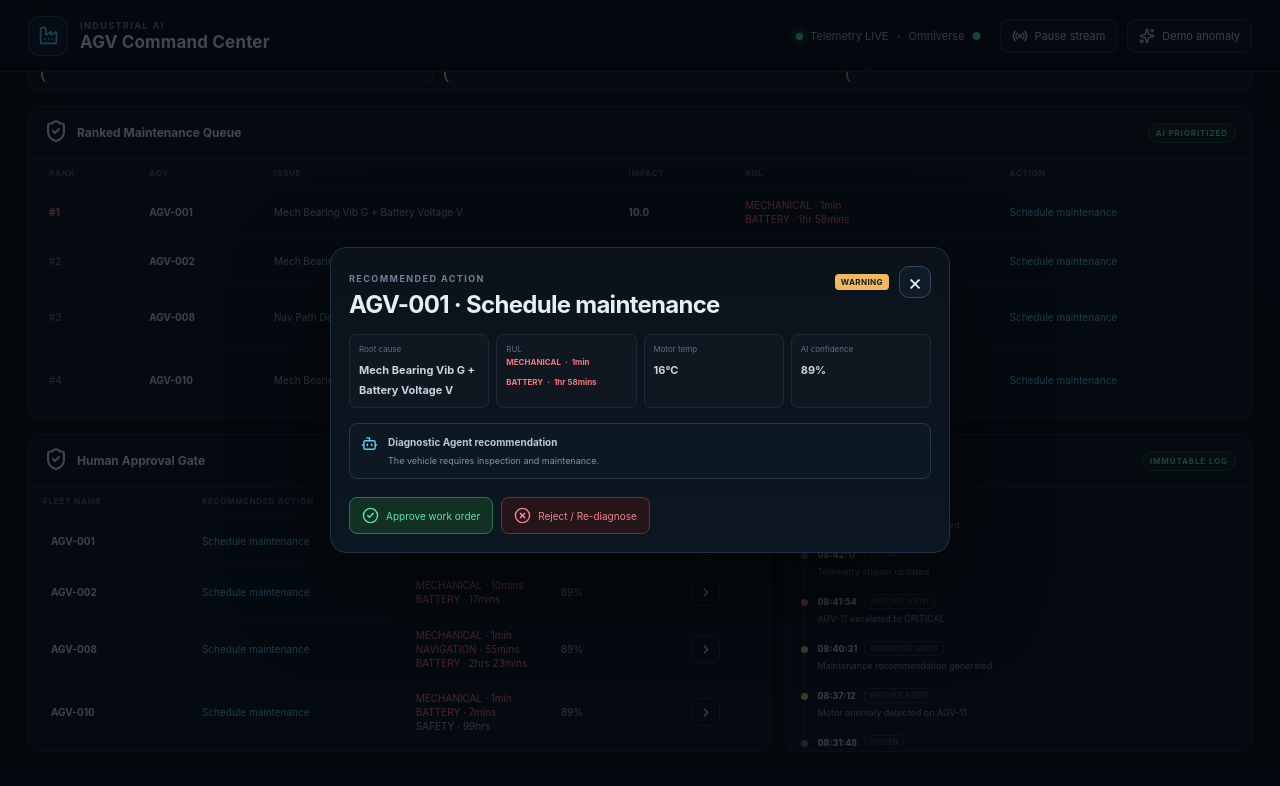
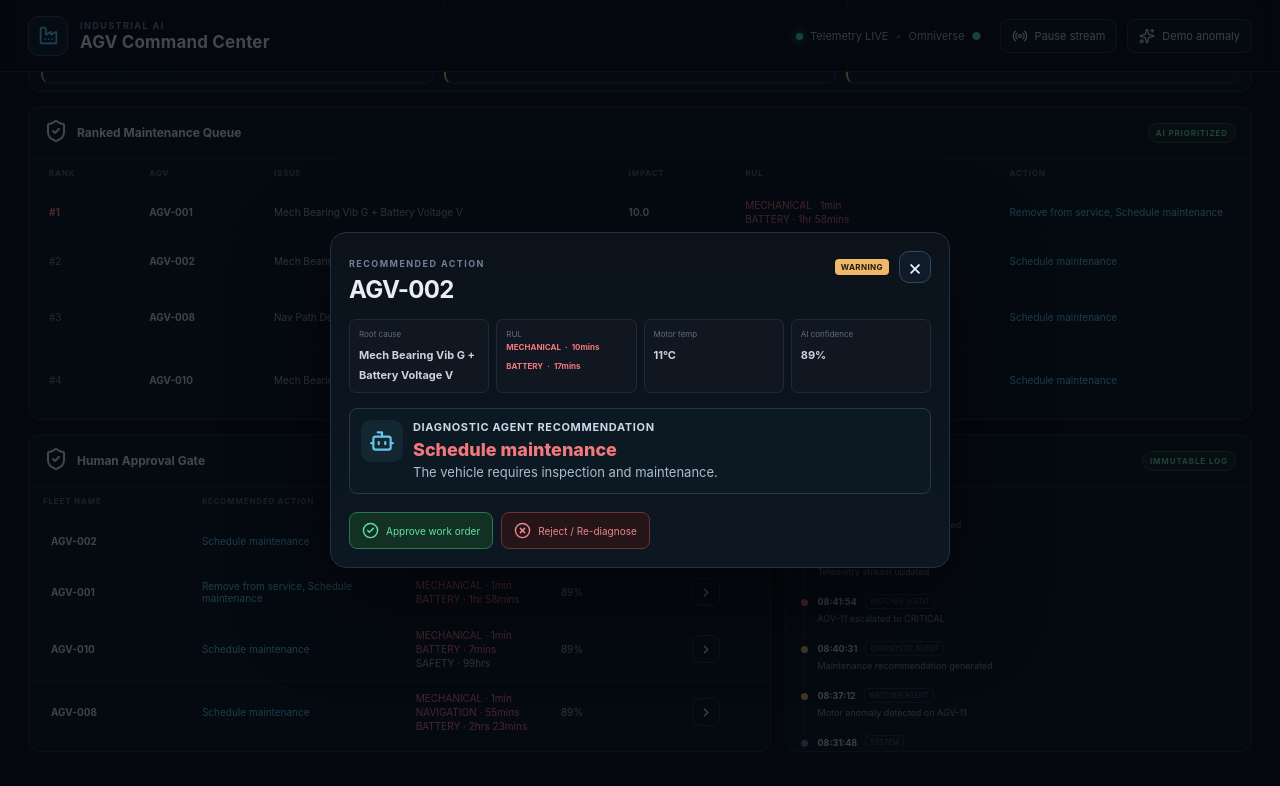
Before and after one commit to sri1442/hackthon-nvidia, a React (Vite) app in the folder UI/agv-command-center/: page / in a window 1280 px wide. Both pictures are taken after a click on the button 706 px from the left and 1554 px from the top of the page. Shown: the part 1013-1799 px from the top of the page. Built offline with nearby package versions, Linux system fonts and the light colour scheme; no server answers.

Commit message:
human approval, approval modal and diagnosis fix

```diff
--- a/UI/agv-command-center/src/components/agv/AgvDetails.tsx
+++ b/UI/agv-command-center/src/components/agv/AgvDetails.tsx
@@ -190,32 +190,37 @@ export const AgvDetails: React.FC<AgvDetailsProps> = ({ agv, onClose }) => {
               {agv.diagnoses && agv.diagnoses.length > 0 && (
                 <div className="diagnoses-section">
                   <h4>Diagnoses</h4>
-                  {agv.diagnoses.slice(0, 3).map((diagnosis: any, idx: number) => (
-                    <div key={idx} className={`diagnosis-card severity-${diagnosis.diagnosis?.severity || diagnosis.severity}`}>
+                  {agv.diagnoses.slice(0, 3).map((diagnosis: any, idx: number) => {
+                    const diag = diagnosis.diagnosis ?? diagnosis;
+                    const severity = diag?.severity || diagnosis?.severity || 'info';
+                    const parameter = diag?.parameter || diagnosis?.parameter || diagnosis?.parameter;
+                    return (
+                      <div key={idx} className={`diagnosis-card severity-${severity}`}>
                         <div className="diagnosis-header">
-                        <strong>{diagnosis.parameter}</strong>
-                        <span className={`severity-badge ${diagnosis.diagnosis?.severity || diagnosis.severity}`}>
-                          {diagnosis.diagnosis?.severity || diagnosis.severity}
+                          <strong>{parameter}</strong>
+                          <span className={`severity-badge ${severity}`}>
+                            {severity}
                           </span>
                         </div>
-                      {diagnosis.diagnosis?.root_cause && (
+                        {diag?.root_cause && (
                           <p className="root-cause">
-                          <strong>Root Cause:</strong> {diagnosis.diagnosis.root_cause}
+                            <strong>Root Cause:</strong> {diag.root_cause}
                           </p>
                         )}
-                      {diagnosis.diagnosis?.explanation && <p className="explanation">{diagnosis.diagnosis.explanation}</p>}
-                      {diagnosis.diagnosis?.action && (
+                        {diag?.explanation && <p className="explanation">{diag.explanation}</p>}
+                        {diag?.action && (
                           <p className="action">
-                          <strong>Action:</strong> {diagnosis.diagnosis.action}
+                            <strong>Action:</strong> {diag.action}
                           </p>
                         )}
-                      {diagnosis.diagnosis?.repair_hours && (
+                        {diag?.repair_hours != null && (
                           <p className="repair-time">
-                          <strong>Est. Repair Time:</strong> {diagnosis.diagnosis.repair_hours}h
+                            <strong>Est. Repair Time:</strong> {diag.repair_hours}h
                           </p>
                         )}
                       </div>
-                  ))}
+                    );
+                  })}
                 </div>
               )}
             </div>
--- a/UI/agv-command-center/src/components/dashboard/FleetOverview.tsx
+++ b/UI/agv-command-center/src/components/dashboard/FleetOverview.tsx
@@ -36,7 +36,7 @@ interface FleetOverviewProps {
 export const FleetOverview: React.FC<FleetOverviewProps> = ({ agvs }) => {
   const critical = agvs.filter(a => ((a.rawState?.severity ?? a.severity) as string).toLowerCase() === 'critical').length;
   const warnings = agvs.filter(a => ((a.rawState?.severity ?? a.severity) as string).toLowerCase() === 'warning').length;
-  const healthy = agvs.filter(a => ((a.rawState?.severity ?? a.severity) as string).toLowerCase() === 'healthy').length;
+  const healthy = agvs.filter(a => ((a.rawState?.severity ?? a.severity) as string).toLowerCase() === 'info').length;
   const queue = agvs.filter(a => a.issue).length;
 
   return (
--- a/UI/agv-command-center/src/components/maintenance/ApprovalModal.tsx
+++ b/UI/agv-command-center/src/components/maintenance/ApprovalModal.tsx
@@ -2,7 +2,7 @@
  * ApprovalModal Component - Work order approval modal
  */
 
-import React, { useState } from 'react';
+import React from 'react';
 import { Bot, CheckCircle2, XCircle } from 'lucide-react';
 import { AGV } from '../../services/telemetryService';
 import { SeverityBadge } from '../common/SeverityBadge';
@@ -30,13 +30,39 @@ const Evidence: React.FC<EvidenceProps> = ({ label, value, danger }) => (
 );
 
 export const ApprovalModal: React.FC<ApprovalModalProps> = ({ agv, onClose, onApprove, onReject, approval }) => {
-  const getRecommendedAction = (id: string): string => {
-    const actions: Record<string, string> = {
-      'AGV-11': 'Remove from service',
-      'AGV-04': 'Route to charging',
-      'AGV-02': 'Inspect next shift'
+  const getRecommendedAction = (agv: AGV): string => {
+    const raw = (agv as any).diagnosis || (agv as any).diagnoses || (agv as any).rawState?.diagnosis || (agv as any).rawState?.diagnoses || null;
+    if (!raw) return agv.issue || 'Schedule maintenance';
+
+    const normalizeArray = (d: any): any[] => {
+      if (!d) return [];
+      if (Array.isArray(d)) return d;
+      return [d];
     };
-    return actions[id] || 'Schedule maintenance';
+
+    const entries = normalizeArray(raw).flatMap((item: any) => {
+      if (!item) return [];
+      if (item.diagnosis) return normalizeArray(item.diagnosis);
+      return [item];
+    });
+
+    const rawActions = entries.map((e: any) => e?.action || e?.diagnosis?.action || e?.recommendation || e?.diagnosis?.recommendation).filter(Boolean);
+    const mapAction = (a: string) => {
+      const token = String(a).toLowerCase();
+      if (token === 'immediate' || token.includes('remove')) return 'Remove from service';
+      if (token.includes('charge') || token.includes('charging') || token.includes('route')) return 'Route to charging';
+      if (token.includes('inspect') || token.includes('review')) return 'Inspect next shift';
+      if (token.includes('schedule')) return 'Schedule maintenance';
+      return a;
+    };
+
+    const actions = rawActions.map(mapAction);
+    if (actions.length) return [...new Set(actions)].join(', ');
+
+    const fallbacks = entries.map((e: any) => e?.root_cause).filter(Boolean);
+    if (fallbacks.length) return fallbacks.join(', ');
+
+    return agv.issue || 'Schedule maintenance';
   };
 
   const getDiagnosticSummary = (id: string): string => {
@@ -61,7 +87,7 @@ export const ApprovalModal: React.FC<ApprovalModalProps> = ({ agv, onClose, onAp
           <div>
             <span className="eyebrow">RECOMMENDED ACTION</span>
             <h3>
-              {agv.id} · {getRecommendedAction(agv.id)}
+              {agv.id}
             </h3>
           </div>
           <div className="modal-actions">
@@ -114,11 +140,15 @@ export const ApprovalModal: React.FC<ApprovalModalProps> = ({ agv, onClose, onAp
             <Evidence label="Motor temp" value={`${agv.motor}°C`} danger={agv.motor >= 85} />
             <Evidence label="AI confidence" value={agv.id === 'AGV-11' ? '96%' : '89%'} />
           </div>
-          <div className="ai-summary">
-            <Bot size={17} />
-            <div style={{ marginTop: '-5px' }}>
-              <strong>Diagnostic Agent recommendation</strong>
-              <p>{getDiagnosticSummary(agv.id)}</p>
+
+          <div className="ai-summary ai-summary-prominent">
+            <div className="ai-summary-icon">
+              <Bot size={26} />
+            </div>
+            <div className="ai-summary-content">
+              <div className="ai-eyebrow">Diagnostic Agent recommendation</div>
+              <h4 className="ai-action">{getRecommendedAction(agv)}</h4>
+              <p className="ai-desc">{getDiagnosticSummary(agv.id)}</p>
             </div>
           </div>
           <div className="approval-actions modal-actions-row">
--- a/UI/agv-command-center/src/components/maintenance/ApprovalPanel.tsx
+++ b/UI/agv-command-center/src/components/maintenance/ApprovalPanel.tsx
@@ -14,13 +14,39 @@ interface ApprovalPanelProps {
 }
 
 export const ApprovalPanel: React.FC<ApprovalPanelProps> = ({ agvs, onOpenDetails }) => {
-  const getRecommendedAction = (id: string): string => {
-    const actions: Record<string, string> = {
-      'AGV-11': 'Remove from service',
-      'AGV-04': 'Route to charging',
-      'AGV-02': 'Inspect next shift'
+  const getRecommendedAction = (agv: AGV): string => {
+    const raw = (agv as any).diagnosis || (agv as any).diagnoses || (agv as any).rawState?.diagnosis || (agv as any).rawState?.diagnoses || null;
+    if (!raw) return agv.issue || 'Schedule maintenance';
+
+    const normalizeArray = (d: any): any[] => {
+      if (!d) return [];
+      if (Array.isArray(d)) return d;
+      return [d];
     };
-    return actions[id] || 'Schedule maintenance';
+
+    const entries = normalizeArray(raw).flatMap((item: any) => {
+      if (!item) return [];
+      if (item.diagnosis) return normalizeArray(item.diagnosis);
+      return [item];
+    });
+
+    const rawActions = entries.map((e: any) => e?.action || e?.diagnosis?.action || e?.recommendation || e?.diagnosis?.recommendation).filter(Boolean);
+    const mapAction = (a: string) => {
+      const token = String(a).toLowerCase();
+      if (token === 'immediate' || token.includes('remove')) return 'Remove from service';
+      if (token.includes('charge') || token.includes('charging') || token.includes('route')) return 'Route to charging';
+      if (token.includes('inspect') || token.includes('review')) return 'Inspect next shift';
+      if (token.includes('schedule')) return 'Schedule maintenance';
+      return a;
+    };
+
+    const actions = rawActions.map(mapAction);
+    if (actions.length) return [...new Set(actions)].join(', ');
+
+    const fallbacks = entries.map((e: any) => e?.root_cause).filter(Boolean);
+    if (fallbacks.length) return fallbacks.join(', ');
+
+    return agv.issue || 'Schedule maintenance';
   };
 
   const approvalQueue = agvs
@@ -44,7 +70,7 @@ export const ApprovalPanel: React.FC<ApprovalPanelProps> = ({ agvs, onOpenDetail
               <span className={`severity-dot ${agv.severity.toLowerCase()}`}></span>
               <strong>{agv.id}</strong>
             </span>
-            <span className="action-text">{getRecommendedAction(agv.id)}</span>
+            <span className="action-text">{getRecommendedAction(agv)}</span>
             <span>
               {agv.rulBreakdown && agv.rulBreakdown.length > 0 ? (
                 <span style={{ display: 'flex', flexDirection: 'column', alignItems: 'flex-start', gap: 2 }}>
--- a/UI/agv-command-center/src/components/maintenance/MaintenanceQueue.tsx
+++ b/UI/agv-command-center/src/components/maintenance/MaintenanceQueue.tsx
@@ -15,13 +15,39 @@ interface MaintenanceQueueProps {
 }
 
 export const MaintenanceQueue: React.FC<MaintenanceQueueProps> = ({ agvs, onSelectAgv }) => {
-  const getRecommendedAction = (id: string): string => {
-    const actions: Record<string, string> = {
-      'AGV-11': 'Remove from service',
-      'AGV-04': 'Route to charging',
-      'AGV-02': 'Inspect next shift'
+  const getRecommendedAction = (agv: AGV): string => {
+    const raw = (agv as any).diagnosis || (agv as any).diagnoses || (agv as any).rawState?.diagnosis || (agv as any).rawState?.diagnoses || null;
+    if (!raw) return agv.issue || 'Schedule maintenance';
+
+    const normalizeArray = (d: any): any[] => {
+      if (!d) return [];
+      if (Array.isArray(d)) return d;
+      return [d];
     };
-    return actions[id] || 'Schedule maintenance';
+
+    const entries = normalizeArray(raw).flatMap((item: any) => {
+      if (!item) return [];
+      if (item.diagnosis) return normalizeArray(item.diagnosis);
+      return [item];
+    });
+
+    const rawActions = entries.map((e: any) => e?.action || e?.diagnosis?.action || e?.recommendation || e?.diagnosis?.recommendation).filter(Boolean);
+    const mapAction = (a: string) => {
+      const token = String(a).toLowerCase();
+      if (token === 'immediate' || token.includes('remove')) return 'Remove from service';
+      if (token.includes('charge') || token.includes('charging') || token.includes('route')) return 'Route to charging';
+      if (token.includes('inspect') || token.includes('review')) return 'Inspect next shift';
+      if (token.includes('schedule')) return 'Schedule maintenance';
+      return a;
+    };
+
+    const actions = rawActions.map(mapAction);
+    if (actions.length) return [...new Set(actions)].join(', ');
+
+    const fallbacks = entries.map((e: any) => e?.root_cause).filter(Boolean);
+    if (fallbacks.length) return fallbacks.join(', ');
+
+    return agv.issue || 'Schedule maintenance';
   };
 
   const queue = agvs
@@ -68,7 +94,7 @@ export const MaintenanceQueue: React.FC<MaintenanceQueueProps> = ({ agvs, onSele
                 <span className={agv.rul <= 4 ? 'danger-text' : ''}>{formatRulHours(agv.rul)}</span>
               )}
             </span>
-            <span className="action-text">{getRecommendedAction(agv.id)}</span>
+            <span className="action-text">{getRecommendedAction(agv)}</span>
           </button>
         ))}
       </div>
--- a/UI/agv-command-center/src/services/telemetryService.ts
+++ b/UI/agv-command-center/src/services/telemetryService.ts
@@ -179,6 +179,21 @@ export function getRulBreakdown(state: AgvState): AGV['rulBreakdown'] {
   return Array.from(deduped.values()).sort((a, b) => a.rul_hours - b.rul_hours);
 }
 
+/**
+ * Compute average RUL from alert signals on the state.
+ * Falls back to undefined when no alert RULs are present.
+ */
+export function computeAverageAlertRul(state: AgvState): number | undefined {
+  const alerts = Array.isArray(state.alerts) ? state.alerts : [];
+  const rulValues = alerts
+    .map((a: any) => Number(a?.rul_hours))
+    .filter((v: number) => Number.isFinite(v) && v >= 0);
+
+  if (rulValues.length === 0) return undefined;
+  const sum = rulValues.reduce((s: number, v: number) => s + v, 0);
+  return sum / rulValues.length;
+}
+
 function normalizeHealthSignals(state: AgvState): HealthSignal[] {
   const alertSignals = Array.isArray(state.alerts) ? state.alerts : [];
   const diagnosisSignals = Array.isArray(state.diagnoses) ? state.diagnoses : [];
@@ -315,7 +330,12 @@ export function mapStateToAgv(state: AgvState, uiOverrides: Partial<AGV> = {}):
     severity,
     battery: Math.round(state.battery_soh * 100),
     motor: Math.round(state.drive_motor_current_a),
-    rul: effectiveRul,
+    // RUL: prefer average of alert rul_hours when available, otherwise fallback to effectiveRul
+    rul: (() => {
+      const avg = computeAverageAlertRul(state);
+      if (typeof avg === 'number' && Number.isFinite(avg)) return Math.round(avg);
+      return effectiveRul;
+    })(),
     rulBreakdown: getRulBreakdown(state),
     bearing_vibration: state.mech_bearing_vib_g,
     speed: state.drive_speed_ms,
--- a/UI/agv-command-center/src/styles.css
+++ b/UI/agv-command-center/src/styles.css
@@ -417,7 +417,7 @@ main {
     display: inline-flex;
     padding: 4px 8px;
     border-radius: 999px;
-    font-size: 11px;
+    font-size: 8px;
     font-weight: 700;
     letter-spacing: .04em;
     align-items: center;
@@ -1438,6 +1438,47 @@ main {
     border: 1px solid #25384a;
     background: #0d1922;
     border-radius: 8px;
+    .ai-summary-prominent {
+        display: flex;
+        gap: 12px;
+        align-items: flex-start;
+        background: linear-gradient(90deg, rgba(14,24,35,0.9), rgba(16,28,40,0.95));
+        border: 1px solid rgba(42,61,77,0.7);
+        padding: 14px 16px;
+        border-radius: 8px;
+        margin-top: 12px;
+    }
+    .ai-summary-icon {
+        display: flex;
+        align-items: center;
+        justify-content: center;
+        width: 42px;
+        height: 42px;
+        background: rgba(86,200,239,0.08);
+        border-radius: 10px;
+    }
+    .ai-summary-content {
+        flex: 1;
+    }
+    .ai-eyebrow {
+        font-size: 11px;
+        font-weight: 700;
+        text-transform: uppercase;
+        color: #c9d8e8;
+        letter-spacing: .06em;
+    }
+    .ai-action {
+        margin: 6px 0 4px 0;
+        font-size: 18px;
+        line-height: 1.1;
+        color: #f2787e;
+        font-weight: 800;
+    }
+    .ai-desc {
+        margin: 0;
+        color: #a9bdcf;
+        font-size: 13px;
+    }
     color: #65c7e8
 }
 
```
Lines whose indentation alone changed are shown as unchanged.
